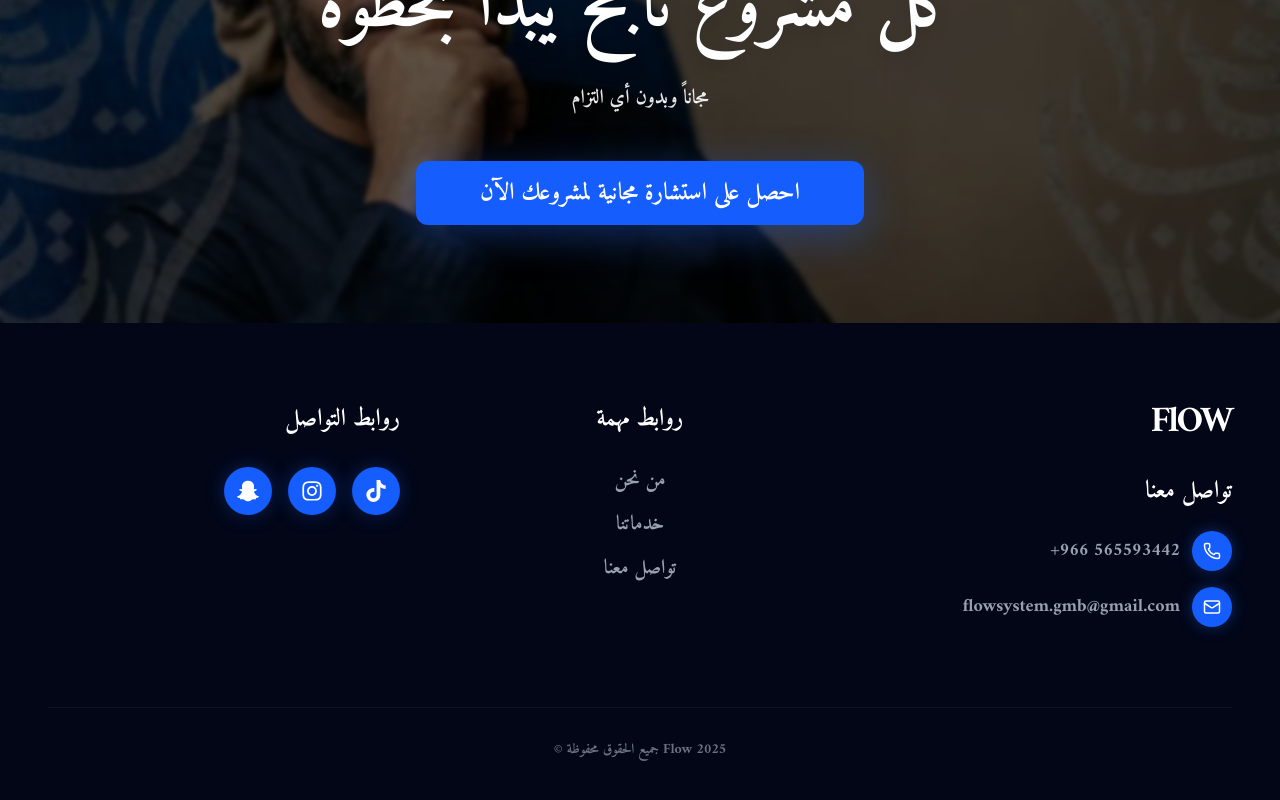
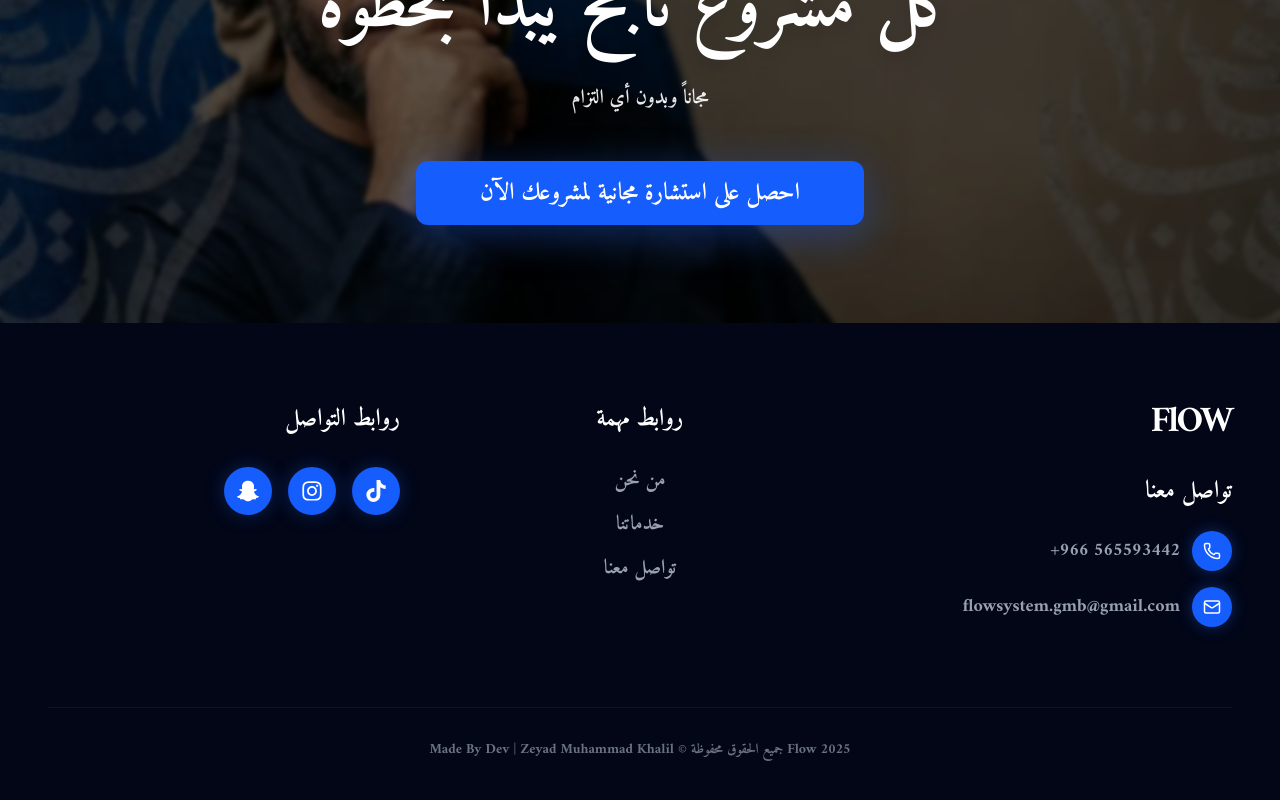
Before and after one commit to zeyadkhalil0/Flow, a React (Vite) app: page / in a window 1280 px wide. Shown: the part 3804-4604 px from the top of the page. Built offline with nearby package versions, Linux system fonts and the light colour scheme; a web font is replaced by a local one.

Commit message:
Add My Name In Footer

```diff
--- a/src/Components/Footer.jsx
+++ b/src/Components/Footer.jsx
@@ -62,6 +62,7 @@ export default function Footer() {
         <div className="pt-8 border-t border-white/5 flex flex-col items-center">
           <p className="text-gray-500 text-sm">
             2025 Flow جميع الحقوق محفوظة ©
+            Made By Dev | <a href="https://codezeesocialist.vercel.app/">Zeyad Muhammad Khalil</a>
           </p>
         </div>
       </div>
```
